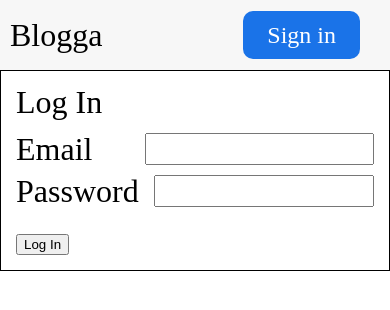
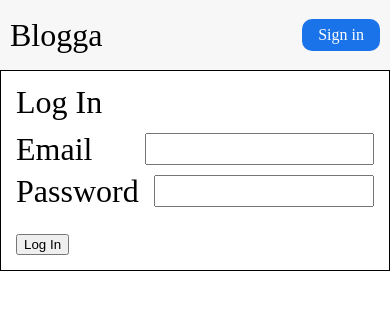
Before and after one commit to suzuhe481/blogga-frontend, a React (Vite) app: page /login in a window 390 px wide. Shown: the top 310 px of the page. Built offline with nearby package versions, Linux system fonts and the light colour scheme.

Commit message:
Margin/padding changes for desktop/mobile

```diff
--- a/src/components/UI/Navbar/Navbar.module.scss
+++ b/src/components/UI/Navbar/Navbar.module.scss
@@ -81,7 +81,7 @@
 
     .dropdownMenuContainer {
       position: absolute;
-      right: 70px;
+      right: 55px;
 
       cursor: pointer;
 
@@ -125,8 +125,7 @@
     }
 
     .signin {
-      padding: 12px 24px;
-      margin-right: 20px;
+      padding: 8px 16px;
 
       /* Centers text in button */
       display: flex;
@@ -140,7 +139,7 @@
 
       border-radius: 10px;
 
-      font-size: 1.5rem;
+      font-size: 1rem;
     }
 
     .signin:hover {
@@ -174,5 +173,22 @@
         font-size: 3rem;
       }
     }
+
+    .right {
+      .profile-container {
+        .name {
+          font-size: 1.5rem;
+        }
+      }
+
+      .dropdownMenuContainer {
+        right: 70px;
+      }
+
+      .signin {
+        font-size: 1.5rem;
+        padding: 12px 24px;
+      }
+    }
   }
 }
```
